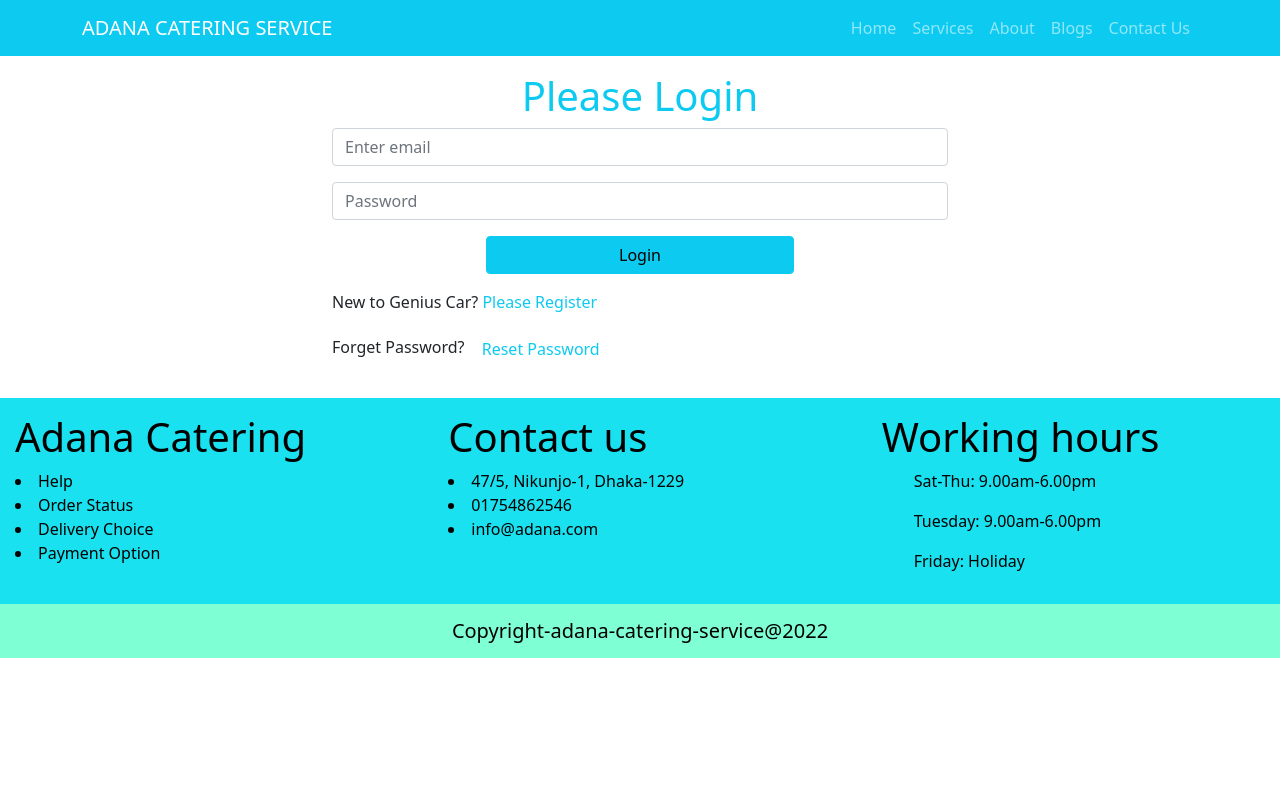
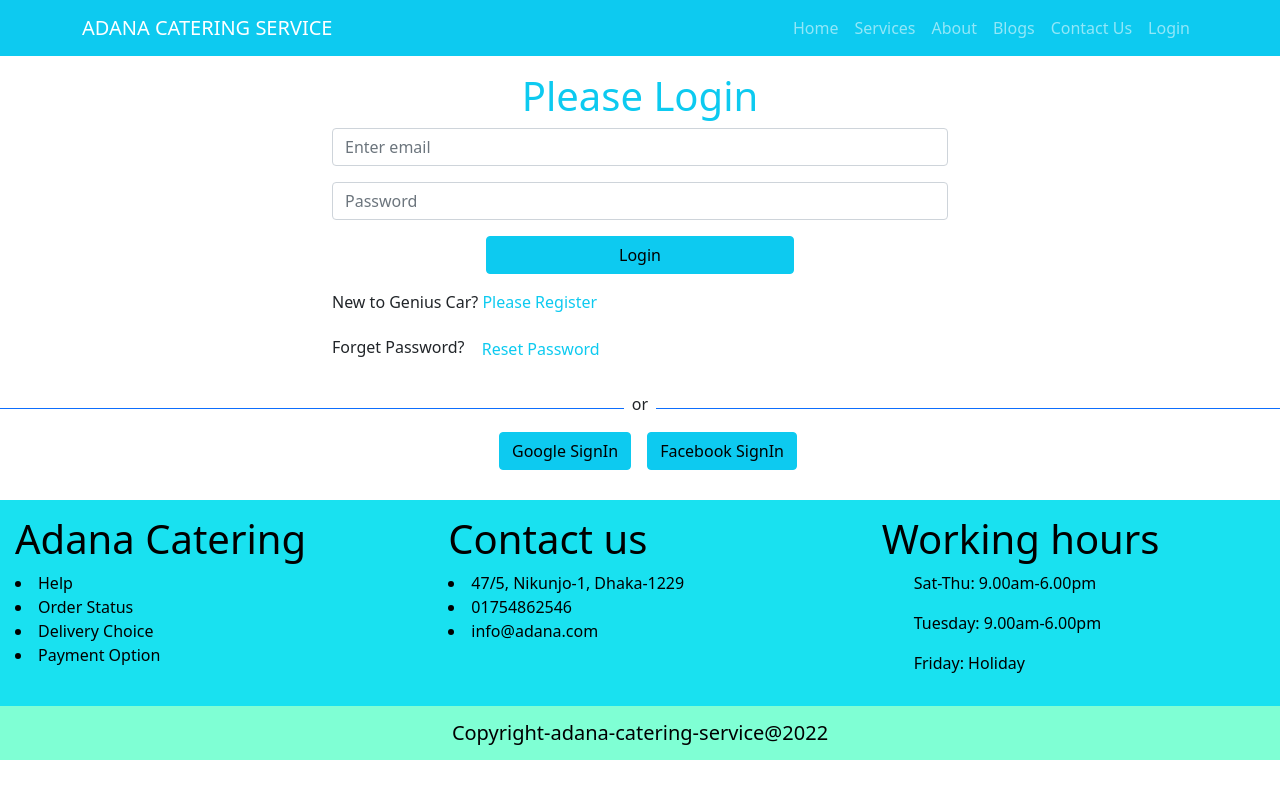
Before and after one commit to Redoyan2/ADANA-CATERING-SERVICE, a React (Create React App) app: page /login in a window 1280 px wide. Built offline with nearby package versions, Linux system fonts and the light colour scheme.

Commit message:
google authonication

```diff
--- a/package.json
+++ b/package.json
@@ -11,6 +11,7 @@
     "react": "^18.0.0",
     "react-bootstrap": "^2.2.3",
     "react-dom": "^18.0.0",
+    "react-firebase-hooks": "^5.0.3",
     "react-router-dom": "^6.3.0",
     "react-scripts": "5.0.1",
     "web-vitals": "^2.1.4"
--- a/src/Pages/Authonication/Login/Login.js
+++ b/src/Pages/Authonication/Login/Login.js
@@ -2,9 +2,11 @@
 import React from 'react';
 import { Button, Form } from 'react-bootstrap';
 import { Link } from 'react-router-dom';
+import SocialLogin from '../SocialLogin/SocialLogin';
 
 const Login = () => {
     return (
+        <div>
             <div className='container w-50 mx-auto'>
 
                 <h1 className='text-info text-center mt-3'>Please Login</h1>
@@ -13,7 +15,7 @@ const Login = () => {
                         <Form.Control type="email" placeholder="Enter email" required />
                     </Form.Group>
                     <Form.Group className="mb-3" controlId="formBasicPassword">
-                    <Form.Control  type="password" placeholder="Password" required />
+                        <Form.Control type="password" placeholder="Password" required />
                     </Form.Group>
                     <Button variant="info w-50 mx-auto d-block mb-3" type="submit">
                         Login
@@ -24,6 +26,9 @@ const Login = () => {
                 <p>Forget Password? <button className='btn btn-link text-info pe-auto text-decoration-none' >Reset Password</button> </p>
 
             </div>
+            <SocialLogin></SocialLogin>
+        </div>
+
     );
 };
 
--- a/src/Pages/Authonication/Register/Register.js
+++ b/src/Pages/Authonication/Register/Register.js
@@ -1,9 +1,11 @@
 import React from 'react';
 import { Button, Form } from 'react-bootstrap';
 import { Link } from 'react-router-dom';
+import SocialLogin from '../SocialLogin/SocialLogin';
 
 const Register = () => {
     return (
+        <div>
             <div className='container w-50 mx-auto'>
 
                 <h1 className='text-info text-center mt-3'>Please Register </h1>
@@ -15,7 +17,7 @@ const Register = () => {
                         <Form.Control type="email" placeholder="Enter email" required />
                     </Form.Group>
                     <Form.Group className="mb-3" controlId="formBasicPassword">
-                <Form.Control  type="password" placeholder="Password" required />
+                        <Form.Control type="password" placeholder="Password" required />
                     </Form.Group>
                     <Button variant="info w-50 mx-auto d-block mb-3" type="submit">
                         Register
@@ -26,6 +28,8 @@ const Register = () => {
                 <p>Forget Password? <button className='btn btn-link text-info pe-auto text-decoration-none' >Reset Password</button> </p>
 
             </div>
+            <SocialLogin></SocialLogin>
+        </div>
     );
 };
 
--- a/src/Pages/Authonication/SocialLogin/SocialLogin.js
+++ b/src/Pages/Authonication/SocialLogin/SocialLogin.js
@@ -1,14 +1,42 @@
 import React from 'react';
-import { useAuthState, useSignInWithGoogle } from 'react-firebase-hooks/auth';
+import {useSignInWithGoogle} from 'react-firebase-hooks/auth';
+import { useNavigate } from 'react-router-dom';
+import auth from '../../../init.firebase';
+import Loading from '../../Shared/Loding/Loading';
 
 const SocialLogin = () => {
+    const [signInWithGoogle, user, loading, error] = useSignInWithGoogle(auth);
+    const navigate = useNavigate();
 
+    let errorCase;
 
-    const [signInWithGoogle, user, loading, error] = useSignInWithGoogle(auth);
+    if(loading){
+        return <Loading></Loading>
+    }
+    if (error){
+        errorCase = <p className='text-danger'>Error: {error?.message} </p>
+    }
 
 
     return (
         <div>
+            <div className='d-flex align-items-center'>
+                <div style={{ height: '1px' }} className='bg-primary w-50'></div>
+                <p className='mt-2 px-2'>or</p>
+                <div style={{ height: '1px' }} className='bg-primary w-50'></div>
+            </div>
+            <div className='text-center'>
+            {errorCase}
+            </div>
+            <div className='text-center'>
+                <button className='btn btn-info ms-3'
+                onClick={() => signInWithGoogle()}>
+                    Google SignIn
+                </button>
+                <button className='btn btn-info ms-3'>
+                    Facebook SignIn
+                </button>
+            </div>
 
         </div>
     );
--- a/src/Pages/Shared/Header/Header.js
+++ b/src/Pages/Shared/Header/Header.js
@@ -1,5 +1,5 @@
 import React from 'react';
-import { Container, Nav, Navbar } from 'react-bootstrap';
+import { Container, Nav, Navbar, Collapse } from 'react-bootstrap';
 import './Header.css';
 
 const Header = () => {
@@ -8,7 +8,9 @@ const Header = () => {
             <>
                 <Navbar bg="info" variant="dark" expand={true}>
                     <Container>
-                        <Navbar.Brand href="home">ADANA CATERING SERVICE</Navbar.Brand>
+                        <Navbar.Brand href="/">ADANA CATERING SERVICE</Navbar.Brand>
+                        <Navbar.Toggle aria-controls="responsive-navbar-nav" />
+
                         <Nav className="ms-auto">
                             <Nav.Link href="home"  >Home</Nav.Link>
                             <Nav.Link href="services">Services</Nav.Link>
@@ -16,6 +18,9 @@ const Header = () => {
                             <Nav.Link href="blog">Blogs</Nav.Link>
                             <Nav.Link href="contact">Contact Us</Nav.Link>
 
+                        </Nav>
+                        <Nav>
+                            <Nav.Link href="login"  >Login</Nav.Link>
                         </Nav>
                     </Container>
                 </Navbar>
--- /dev/null
+++ b/src/Pages/Shared/Loding/Loading.js
@@ -0,0 +1,12 @@
+import React from 'react';
+import { Spinner } from 'react-bootstrap';
+
+const Loading = () => {
+    return (
+        <div style={{height: '300px'}} className='w-100 d-flex justify-content-center align-items-center'>
+            <Spinner animation="border" variant="primary" />
+        </div>
+    );
+};
+
+export default Loading;
```
Also changed, not shown: 1 other file (tests, documents, lock files or other folders). Lines whose indentation alone changed are shown as unchanged.
